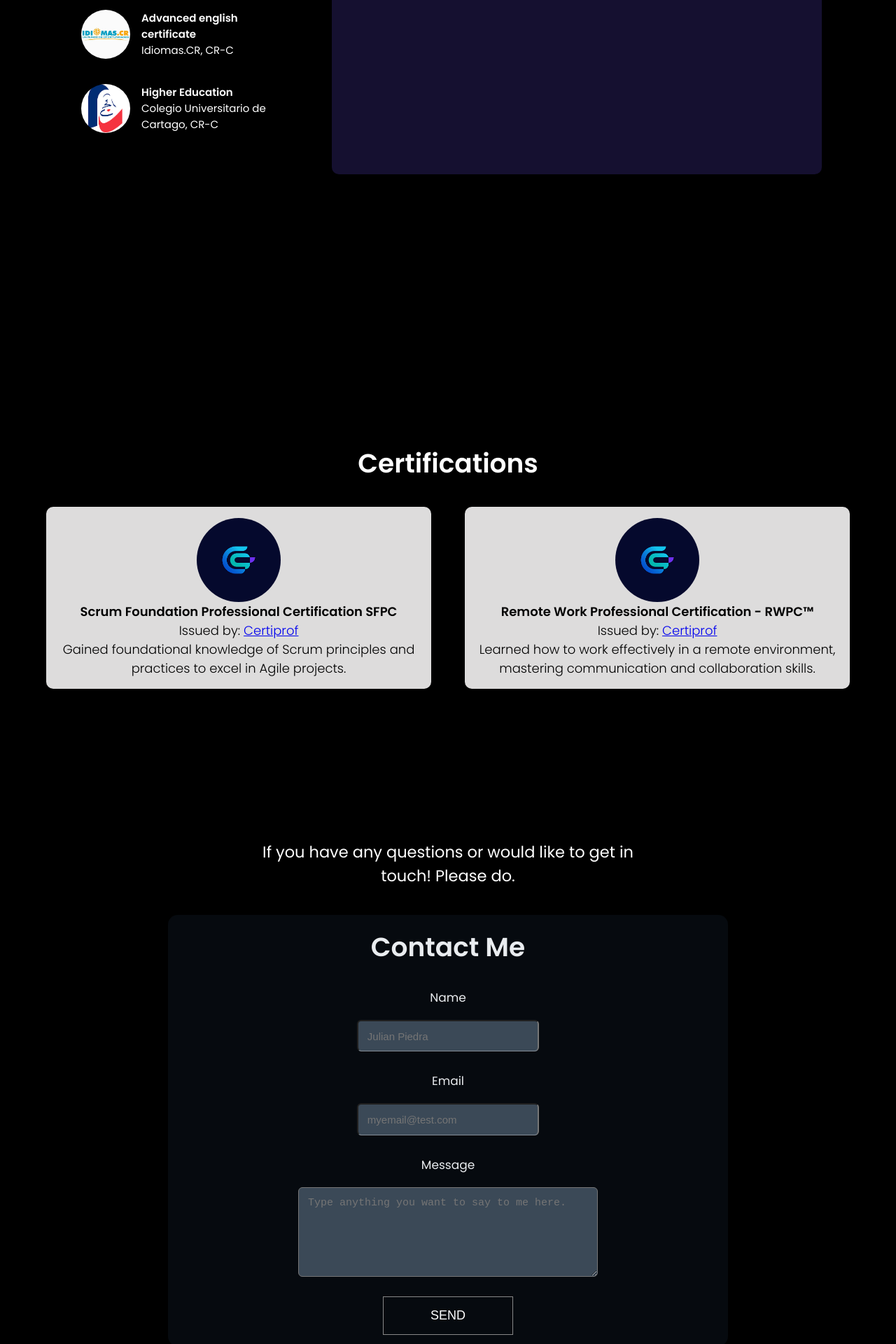
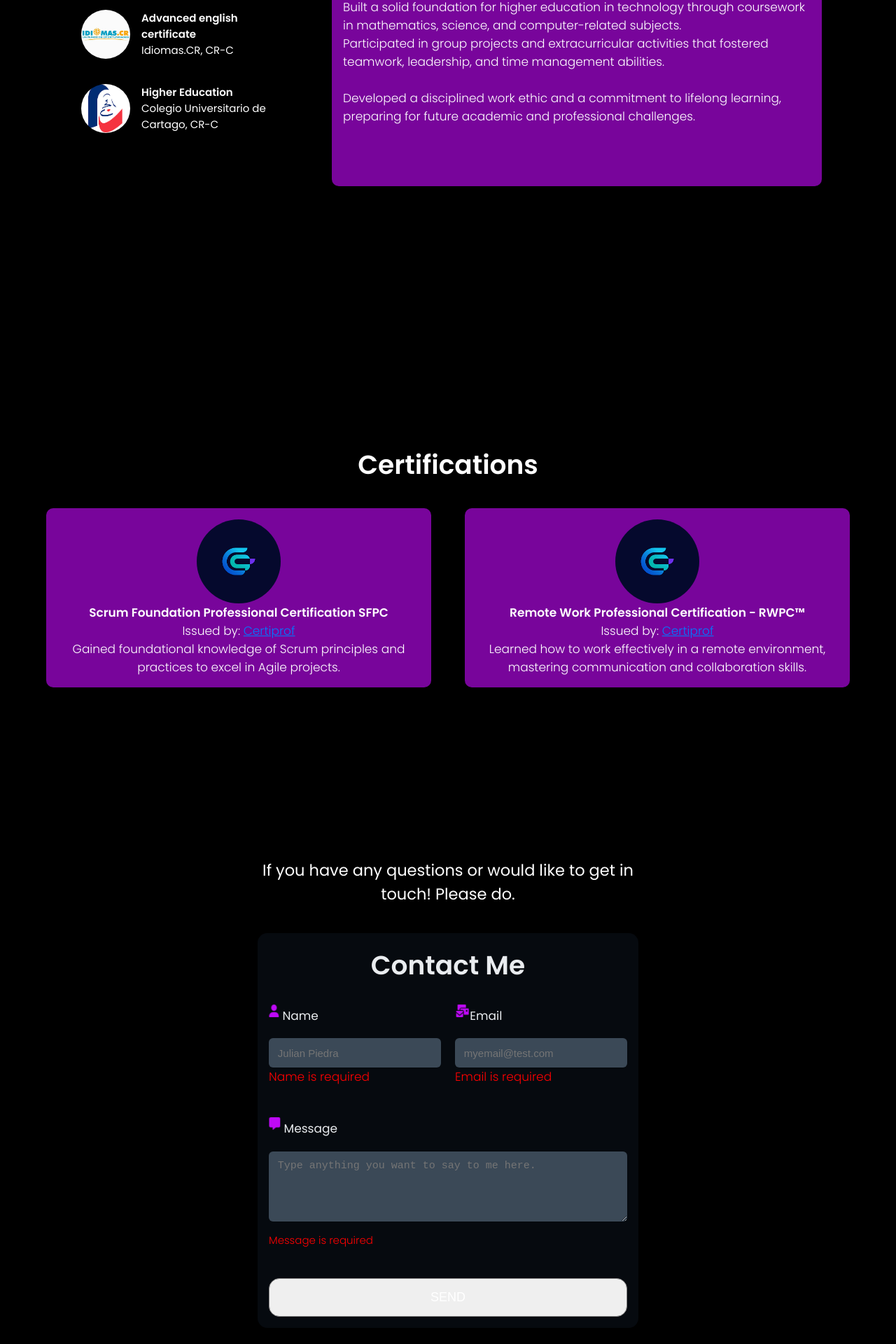
Before and after one commit to JulianPiedra/Portfolio, a React (Vite) app: page / in a window 1280 px wide. Shown: the part 2040-3960 px from the top of the page at 70% size. Built offline with nearby package versions, Linux system fonts and the light colour scheme.

Commit message:
Deployment options, new contact me styles, education styles

```diff
--- a/package.json
+++ b/package.json
@@ -7,7 +7,8 @@
     "dev": "vite",
     "build": "vite build",
     "lint": "eslint .",
-    "preview": "vite preview"
+    "preview": "vite preview",
+    "deploy": "vite build && gh-pages -d dist"
   },
   "dependencies": {
     "@emailjs/browser": "^4.4.1",
@@ -28,6 +29,7 @@
     "eslint-plugin-react": "^7.37.4",
     "eslint-plugin-react-hooks": "^5.0.0",
     "eslint-plugin-react-refresh": "^0.4.18",
+    "gh-pages": "^6.3.0",
     "globals": "^15.14.0",
     "vite": "^6.1.0"
   }
--- a/src/components/card.jsx
+++ b/src/components/card.jsx
@@ -10,7 +10,7 @@ function CertificationCard ({ href, imageSrc, title, issuer, certificateDescript
                 <p>
                     {issuer}
                     <span className="external-link">
-                        <a href={issuerLink} target="_blank" rel="noopener noreferrer">{site}</a>
+                        <a href={issuerLink} target="_blank" rel="noopener noreferrer" className="issuerLink">{site}</a>
                     </span>
                 </p>
                 <p>{certificateDescription}</p>
--- a/src/components/contactMe.tsx
+++ b/src/components/contactMe.tsx
@@ -3,6 +3,8 @@ import '../css/contactMe.css';
 import { useTranslation } from 'react-i18next';
 import { SendEmail } from '../services/emailSender.tsx';
 import Swal from "sweetalert2";
+import { faUser, faMessage, faMailBulk } from '@fortawesome/free-solid-svg-icons';
+import { FontAwesomeIcon } from '@fortawesome/react-fontawesome';
 //
 export interface FormData {
     name: string;
@@ -139,10 +141,10 @@ function ContactMe() {
                         <div className="spinner"></div>
                     </>
                 )}
-
+                <div className="inputFields">
                     {/* Name input field */}
                     <div className="inputContainer">
-                    <label htmlFor="name">{t('name')}</label>
+                        <label htmlFor="name"><FontAwesomeIcon icon={faUser} bounce style={{ color: '#BE09F5' }} className="icon" /> {t('name')}</label>
                         <input
                             type="text"
                             id="name"
@@ -152,12 +154,12 @@ function ContactMe() {
                             onChange={handleChange}
                             onBlur={handleBlur}
                         />
-                    {touched.name && errors.name && <p className="errorMessage">{errors.name}</p>}
+                        <label className="errorMessage">{errors.name}</label>
                     </div>
 
                     {/* Email input field */}
                     <div className="inputContainer">
-                    <label htmlFor="email">{t('email')}</label>
+                        <label htmlFor="email"><FontAwesomeIcon icon={faMailBulk} bounce style={{ color: '#BE09F5' }} className="icon" />{t('email')}</label>
                         <input
                             type="text"
                             id="email"
@@ -167,12 +169,12 @@ function ContactMe() {
                             onChange={handleChange}
                             onBlur={handleBlur}
                         />
-                    {touched.email && errors.email && <p className="errorMessage">{errors.email}</p>}
+                        <label className="errorMessage">{errors.email}</label>
                     </div>
-
+                </div>
                 {/* Message textarea */}
                 <div className="inputContainer">
-                    <label htmlFor="message">{t('message')}</label>
+                    <label htmlFor="message"><FontAwesomeIcon icon={faMessage} bounce style={{ color: '#BE09F5' }} className="icon" />  {t('message')}</label>
                     <textarea
                         id="message"
                         name="message"
@@ -181,7 +183,7 @@ function ContactMe() {
                         onChange={handleChange}
                         onBlur={handleBlur}
                     ></textarea>
-                    {touched.message && errors.message && <p className="errorMessage">{errors.message}</p>}
+                   <p className="errorMessage">{errors.message}</p>
                 </div>
 
                 {/* Submit button */}
--- a/src/components/education.jsx
+++ b/src/components/education.jsx
@@ -54,7 +54,15 @@ function Education() {
                 </div>
 
                 <div className="card">
-                    <p>{values[selected].text}</p>
+                    <h2>{values[selected].alt}</h2>
+                    <p>
+                        {values[selected].text.split("\n").map((line, index) => (
+                            <span key={index}>
+                                {line}
+                                <br />
+                            </span>
+                        ))}
+                    </p>
                 </div>
 
             </div>
--- a/src/components/language.jsx
+++ b/src/components/language.jsx
@@ -9,6 +9,7 @@ const Language = () => {
   const handleChangeLanguage = (code) => {
     setSelectedLanguage(code); // Update the selected language state
     i18n.changeLanguage(code); // Change the language using i18n's changeLanguage method
+    localStorage.setItem('language', code); // Save the selected language to local storage
   };
 
   return (
--- a/src/css/certification.css
+++ b/src/css/certification.css
@@ -3,7 +3,7 @@
     display: flex;
     flex-direction: column;
     min-height: 100vh;
-    height: fit-content ;
+    height: fit-content;
     width: 100%;
     justify-content: center;
     align-items: center;
@@ -13,8 +13,8 @@
 
 .certificationHeader {
     text-align: center;
-    margin-bottom:2rem;
-    margin-top:6rem;
+    margin-bottom: 2rem;
+    margin-top: 6rem;
 }
 
 .certificationHeader h1 {
@@ -42,10 +42,9 @@
     max-width: 550px;
     min-height: fit-content;
     border-radius: 10px;
-    background-color: rgb(221, 220, 220);
+    background-color: #be09f5a1;
     box-shadow: 10px 5px 5px rgba(0, 0, 0, 0.2);
     transition: all 0.5s;
-    color: black;
     padding: 1rem;
     align-items: center;
     text-align: center;
@@ -53,6 +52,7 @@
     justify-content: space-evenly;
 
 }
+
 .certificationContainer .card .info {
     display: flex;
     flex-direction: column;
@@ -70,46 +70,51 @@
     border-radius: 50%;
 }
 
-.certificationContainer .card p{
+.certificationContainer .card p {
     margin: auto;
 }
-.certificationContainer .card p:first-child{
+
+.certificationContainer .card p:first-child {
     font-weight: 700;
     margin: auto;
 }
-.external-link {
+
+.issuerLink {
+
     color: #007bff;
-    text-decoration: underline;
     cursor: pointer;
-  }
+}
 
-  .external-link:hover {
+.issuerLink:hover {
     color: #0056b3;
-    text-decoration: none;
-  }
+}
 
-  .external-link:active {
+.issuerLink:active {
     color: #003f7f;
-  }
+}
 
 
-@media  (max-width: 768px) {
-        .certificationContainer {
+@media (max-width: 768px) {
+    .certificationContainer {
         flex-direction: column;
         align-items: center;
         justify-content: center;
     }
+
     .certificationContainer .card {
         width: 80%;
     }
+
     .certificationContainer .card img {
         width: 80px;
         height: 80px;
     }
-    .certificationContainer .card p{
+
+    .certificationContainer .card p {
         margin: auto;
     }
-    .certificationContainer .card p:first-child{
+
+    .certificationContainer .card p:first-child {
         font-weight: 700;
         margin: auto;
     }
--- a/src/css/contactMe.css
+++ b/src/css/contactMe.css
@@ -20,24 +20,23 @@
 }
 
 .contactMeForm {
+    display: flex;
     align-items: center;
     background-color: #060a0f;
     border-radius: 14px;
     color: #e9ecef;
-    display: flex;
     flex-direction: column;
-    height: 65%;
-    margin: 0 auto;
     margin-bottom: 2.2rem;
     padding: 1rem;
     position: relative;
-    width: 60%;
-    position: relative;
+    width: 40%;
 }
 
 .contactMeForm button {
-    background-color: initial;
+    /* degradation */
+    background-color: linear-gradient(#c834db, #3498db);
     border: 1px solid #888;
+    border-radius: 15px;
     color: #fff;
     cursor: pointer;
     padding: 1rem 4.2rem;
@@ -45,40 +44,53 @@
     font-size: large;
     transition: all 0.7s;
     text-transform: uppercase;
+    width: 100%;
 }
 
 .contactMeForm button:hover {
-    zoom: 115%;
+    transform: scale(1.05);
 }
 
+.inputFields {
+    display: flex;
+    flex-direction: row;
+    align-items: start;
+    width: 100%;
+    gap: 20px;
+}
 
 
 .inputContainer {
     display: flex;
     flex-direction: column;
-    align-items: center;
-    width: 30%;
+    align-items: start;
     margin-top: 1.8rem;
+    width: 100%;
+
 }
 
 .inputContainer label {
     font-size: 17px;
     margin-bottom: 1.2rem;
+    width: 100%;
 }
 
 .inputContainer input {
     background-color: #3b4957;
     padding: .8rem;
     width: 100%;
-    border-bottom: 1px solid #868e96;
+    border: none;
     border-radius: 6px;
     font-size: 15px;
     color: #ffffff;
     font-weight: 500;
+    box-sizing: border-box;
+
 }
 
 .inputContainer textarea {
     background-color: #3b4957;
+    border: none;
     border-radius: 6px;
     padding: .8rem;
     width: 100%;
@@ -86,14 +98,12 @@
     color: #ffffff;
     font-weight: 500;
     height: 100px;
-    width: 400px;
     max-height: 700px;
-    max-width: 700px;
+    box-sizing: border-box;
 }
 
 .inputContainer .errorMessage {
     color: red;
-    margin-bottom: -0.8rem;
     font-weight: 300;
 }
 
--- a/src/css/education.css
+++ b/src/css/education.css
@@ -30,7 +30,7 @@
 }
 .selected {
     position:absolute;
-    background-color: #151030;
+    background-color: #BE09F5;
     width: 100%;
     height: 32.5%;
     border-radius: 10px;
@@ -73,11 +73,10 @@
 }
 .card {
     width: 100%;
-    display: flex;
     min-width: 250px;
-    min-height: 400px;
+    min-height: 435px;
     max-width: 700px;
-    background-color: #151030;
+    background-color: #be09f5a1;
     border-radius: 10px;
     box-shadow: 10px 5px 5px rgba(0, 0, 0, 0.2);
     transition: all 0.5s;
@@ -88,7 +87,7 @@
 
 .card p {
     font-weight: 300;
-    font-size: 18px;
+    font-size: 17px;
 }
 
 @media (max-width: 768px) {
--- a/src/i18n.js
+++ b/src/i18n.js
@@ -9,12 +9,12 @@ const resources = {
   en: { translation: translationEN },
   es: { translation: translationES }
 };
-
+const lang = localStorage.getItem('language') || localStorage.setItem('language', 'en');
 i18n
   .use(initReactI18next) // Add react-i18next to the i18n instance
   .init({
     resources,
-    lng: 'en', // Default language
+    lng: lang, // Default language
     fallbackLng: 'en', // Backup
     interpolation: {
       escapeValue: false,
--- a/src/locales/en.json
+++ b/src/locales/en.json
@@ -21,11 +21,11 @@
     "remote_cert": "Learned how to work effectively in a remote environment, mastering communication and collaboration skills.",
     "education_background": "My educational background",
     "high_school": "High School",
-    "high_school_description": "Graduated with a strong academic record, developing critical thinking skills and a solid foundation for higher education in technology.",
+    "high_school_description": "Graduated with a strong academic record, cultivating essential skills in critical thinking, problem-solving, and effective communication. \n\nBuilt a solid foundation for higher education in technology through coursework in mathematics, science, and computer-related subjects. \nParticipated in group projects and extracurricular activities that fostered teamwork, leadership, and time management abilities. \n\nDeveloped a disciplined work ethic and a commitment to lifelong learning, preparing for future academic and professional challenges.",
     "conversational_english": "Advanced english certificate",
-    "conversation_english_description": "Earned a total of 6 beginner through advanced English certifications, demonstrating strong communication skills and fluency for professional and academic contexts.",
+    "conversation_english_description": "Earned a total of six English certifications ranging from beginner to advanced levels, showcasing a solid foundation in reading, writing, listening, and speaking skills. \nDemonstrated strong communication abilities suitable for both professional and academic contexts, with an emphasis on fluency, comprehension, and effective expression. \nDeveloped cultural awareness and the capacity to engage in diverse conversations, presentations, and written correspondence.\n\n These certifications reflect a commitment to continuous improvement and adaptability in global environments.",
     "higher_education": "Higher Education",
-    "higher_education_description": "Pursued an Asociate's degree in Information Technology, gaining skills in coding, database management, project management, and innovative problem-solving techniques.",
+    "higher_education_description": "Pursued an Associate's degree in Information Technology, developing a comprehensive understanding of core IT principles and practical applications.\n Acquired hands-on experience in coding with various programming languages, database management, and software development life cycles. Gained proficiency in project management methodologies, team collaboration, and effective communication. Engaged in innovative problem-solving techniques to address real-world technical challenges, enhancing both analytical and critical thinking skills. \n\nCompleted coursework and projects that emphasized modern technologies, industry best practices, and the ability to adapt to evolving technological environments.",
     "email_sent": "Email sent successfully! Im looking forward to reading it. I'll get back to you as soon as possible.",
     "email_not_sent": "An error has occurred and the Email was not sent. Please try again later.",
     "contact_me_paragraph": "If you have any questions or would like to get in touch! Please do. ",
--- a/src/locales/es.json
+++ b/src/locales/es.json
@@ -23,11 +23,11 @@
     "remote_cert": "Aprendí a trabajar de manera efectiva en un entorno remoto, dominando habilidades de comunicación y colaboración.",
     "education_background": "Mi formación académica",
     "high_school": "Escuela Secundaria",
-    "high_school_description": "Graduado con un sólido expediente académico, desarrollando habilidades de pensamiento crítico y una sólida base para la educación superior en tecnología.",
+    "high_school_description": "Me gradué con un sólido historial académico, cultivando habilidades esenciales en pensamiento crítico, resolución de problemas y comunicación efectiva.\n\nConstruí una base sólida para la educación superior en tecnología a través de cursos en matemáticas, ciencias y materias relacionadas con la informática.\nParticipé en proyectos grupales y actividades extracurriculares que fomentaron mi trabajo en equipo, liderazgo y gestión del tiempo.\n\nDesarrollé una ética de trabajo disciplinada y un compromiso con el aprendizaje continuo, preparándome para futuros desafíos académicos y profesionales.",
     "conversational_english": "Certificado de inglés avanzado",
-    "conversation_english_description": "Obtuve un total de 6 certificaciones de inglés de principiante a avanzado, demostrando fuertes habilidades de comunicación y fluidez para contextos profesionales y académicos.",
+    "conversation_english_description": "Obtuve un total de seis certificaciones de inglés que abarcan desde niveles básicos hasta avanzados, demostrando una base sólida en habilidades de lectura, escritura, escucha y conversación.\nDemostré fuertes habilidades de comunicación adecuadas tanto para contextos profesionales como académicos, con énfasis en la fluidez, la comprensión y la expresión efectiva.\nDesarrollé conciencia cultural y la capacidad de participar en conversaciones diversas, presentaciones y correspondencia escrita.\n\nEstas certificaciones reflejan mi compromiso con la mejora continua y la adaptabilidad en entornos globales.",
     "higher_education": "Educación Superior",
-    "higher_education_description": "Cursé un diplomado en Tecnología de la Información, adquiriendo habilidades en codificación, gestión de bases de datos, gestión de proyectos y técnicas innovadoras de resolución de problemas.",
+    "higher_education_description": "Cursé un grado diplomado en Tecnología de la Información, desarrollando una comprensión integral de los principios fundamentales de TI y sus aplicaciones prácticas.\nAdquirí experiencia práctica en programación con diversos lenguajes, gestión de bases de datos y ciclos de vida del desarrollo de software.\nObtuve competencia en metodologías de gestión de proyectos, colaboración en equipo y comunicación efectiva.\nParticipé en técnicas innovadoras de resolución de problemas para abordar desafíos técnicos del mundo real, mejorando tanto mis habilidades analíticas como el pensamiento crítico.\n\nCompleté cursos y proyectos que enfatizaron las tecnologías modernas, las mejores prácticas de la industria y la capacidad de adaptarme a entornos tecnológicos en constante evolución.",
     "contact_me_paragraph": "Si tienes alguna pregunta o te gustaría ponerte en contacto, ¡Por favor hazlo!",
     "name": "Nombre",
     "email": "Correo Electrónico",
```
Also changed, not shown: 2 other files (tests, documents, lock files or other folders). Lines whose indentation alone changed are shown as unchanged.
